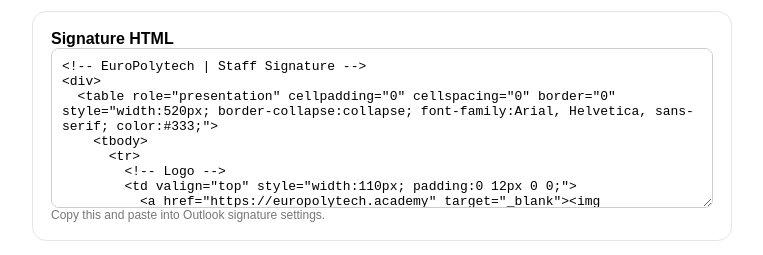
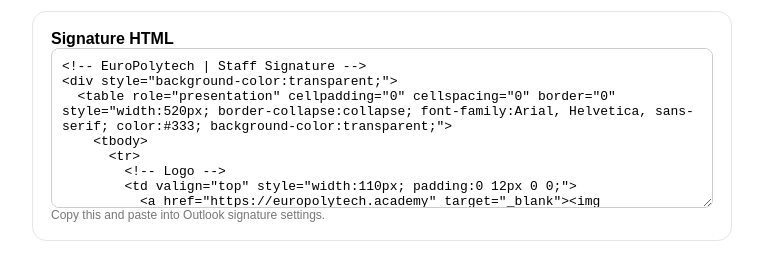
Before and after one commit to Europolytech/signature-generator, a plain HTML site: page index.html in a window 1280 px wide. Shown: the part 762-1017 px from the top of the page, without its empty margins (258-1021 px from the left). Drawn offline with Linux system fonts and the light colour scheme.

Commit message:
Make signature preview white and exported HTML background transparent

```diff
--- a/index.html
+++ b/index.html
@@ -10,7 +10,7 @@
     .btn-primary{background:#234FEB;color:#fff}
     .btn-ghost{background:#f5f7ff;color:#234FEB}
     .muted{color:#777;font-size:12px}
-    .preview-wrap{border:1px dashed #cfcfcf;border-radius:12px;padding:14px;background:#fcfcfc;overflow:auto}
+    .preview-wrap{border:1px dashed #cfcfcf;border-radius:12px;padding:14px;background:#fff;overflow:auto}
     h2{margin-top:0}
   </style>
 
@@ -77,8 +77,8 @@
       const siteShort = siteUrl.replace(/^https?:\/\//,'').replace(/^www\./,'');
 
       return `<!-- EuroPolytech | Staff Signature -->
-<div>
-  <table role="presentation" cellpadding="0" cellspacing="0" border="0" style="width:520px; border-collapse:collapse; font-family:Arial, Helvetica, sans-serif; color:#333;">
+<div style="background-color:transparent;">
+  <table role="presentation" cellpadding="0" cellspacing="0" border="0" style="width:520px; border-collapse:collapse; font-family:Arial, Helvetica, sans-serif; color:#333; background-color:transparent;">
     <tbody>
       <tr>
         <!-- Logo -->
```
